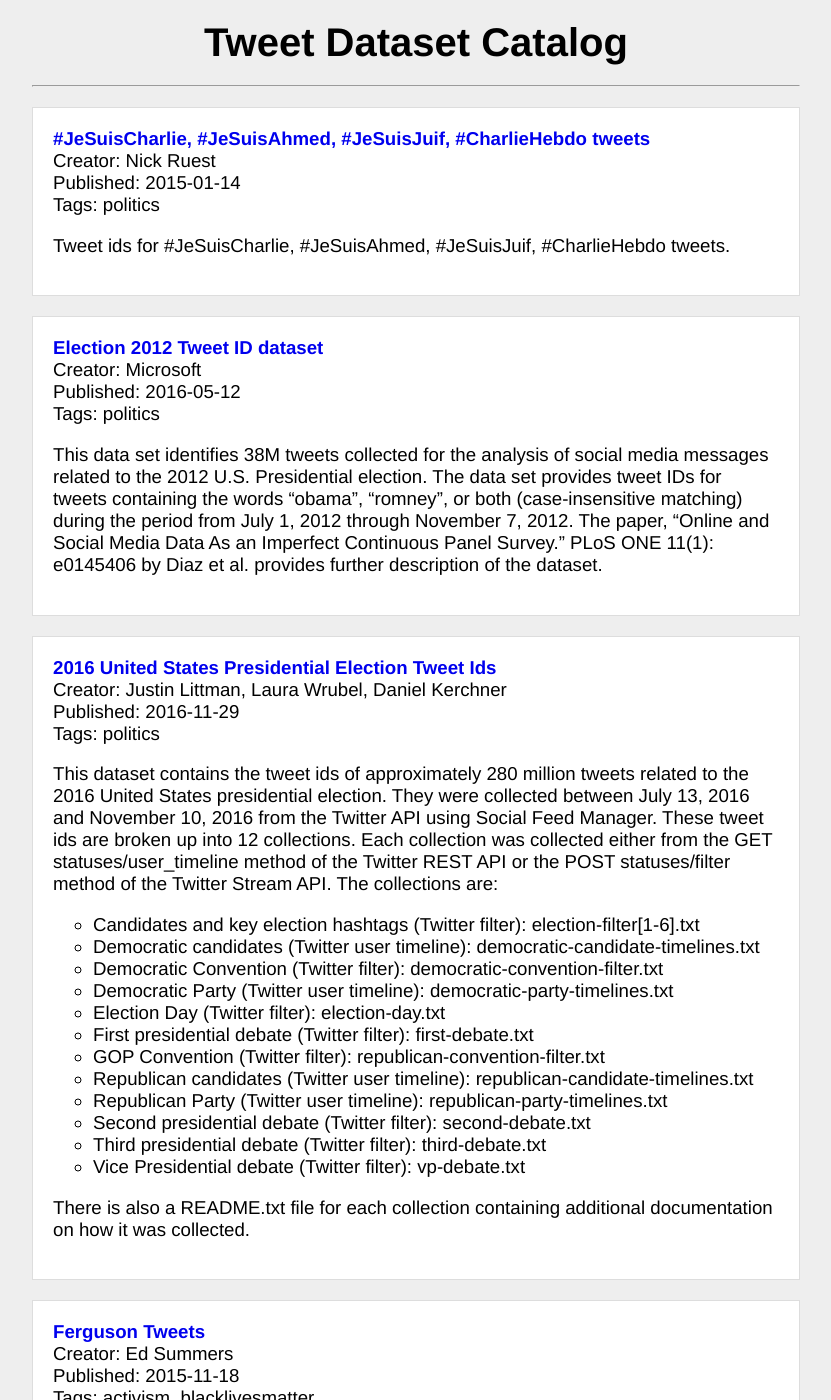
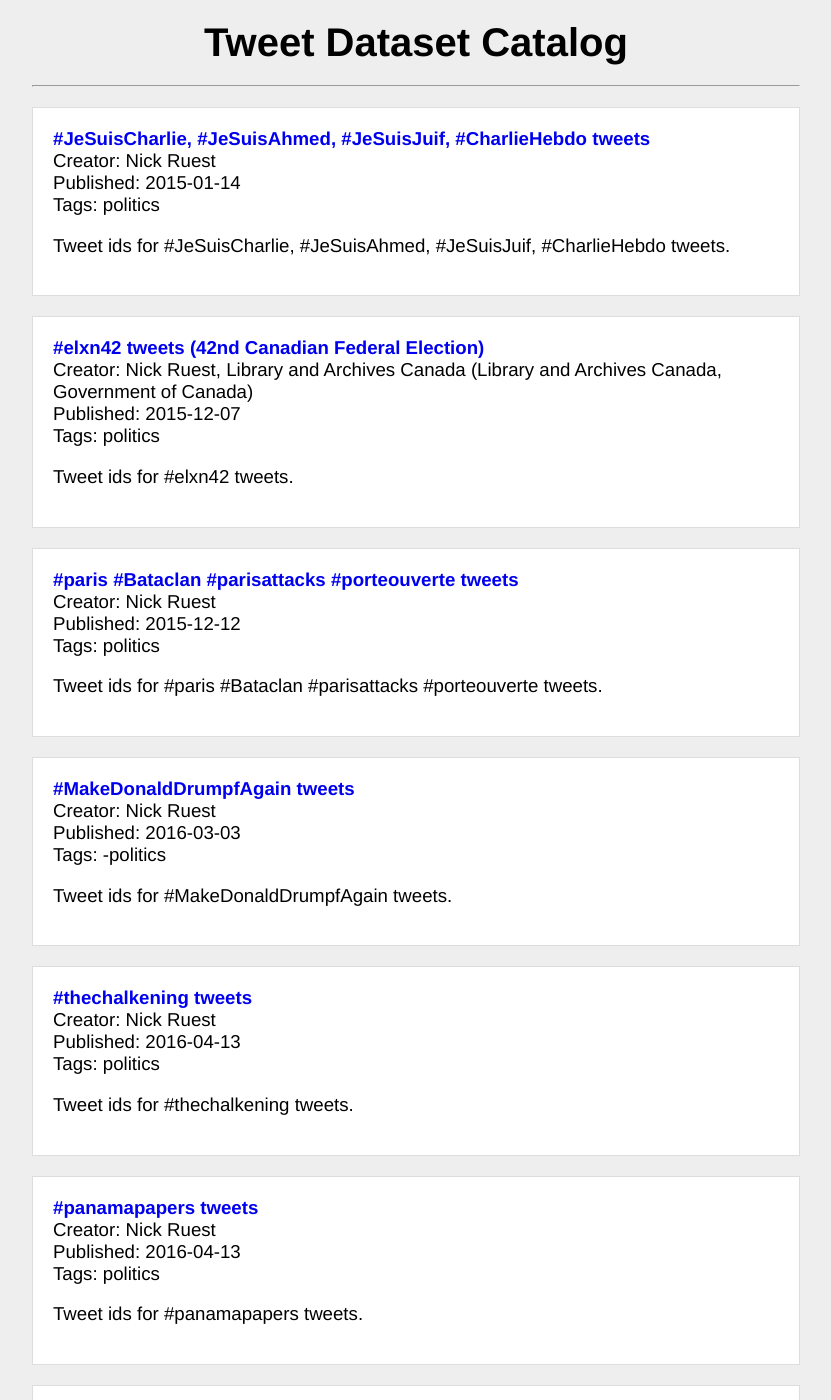
Before and after one commit to DocNow/catalog, a Jekyll site: the page built from index.html, in a window 1280 px wide and 1400 px high. Shown: the whole window, without its empty margins (224-1055 px from the left). Built offline with Jekyll 4.4.1, drawn with Linux system fonts in a browser that asks for light colours; some of the changed text lies outside the part shown.

Commit message:
Add a bunch of my datasets

```diff
--- a/_data/datasets.yml
+++ b/_data/datasets.yml
@@ -7,6 +7,60 @@
   description: >
     Tweet ids for #JeSuisCharlie, #JeSuisAhmed, #JeSuisJuif, #CharlieHebdo
     tweets.
+
+- title: "#elxn42 tweets (42nd Canadian Federal Election)"
+  creator: Nick Ruest, Library and Archives Canada (Library and Archives Canada, Government of Canada)
+  url: http://hdl.handle.net/10864/11311
+  published: 2015-12-07
+  tags:
+    - politics
+  description: >
+    Tweet ids for #elxn42 tweets.
+
+- title: "#paris #Bataclan #parisattacks #porteouverte tweets"
+  creator: Nick Ruest
+  url: http://hdl.handle.net/10864/11312
+  published: 2015-12-12
+  tags:
+    - politics
+  description: >
+    Tweet ids for #paris #Bataclan #parisattacks #porteouverte tweets.
+
+- title: "#MakeDonaldDrumpfAgain tweets"
+  creator: Nick Ruest
+  url: http://hdl.handle.net/10864/11491
+  published: 2016-03-03
+  tags:
+    -politics
+  description: >
+    Tweet ids for #MakeDonaldDrumpfAgain tweets.
+
+- title: "#thechalkening tweets"
+  creator: Nick Ruest
+  url: http://hdl.handle.net/10864/11591
+  published: 2016-04-13
+  tags:
+    - politics
+  description: >
+    Tweet ids for #thechalkening tweets.
+
+- title: "#panamapapers tweets"
+  creator: "Nick Ruest"
+  url: http://hdl.handle.net/10864/11592
+  published: 2016-04-13
+  tags:
+    - politics
+  description: >
+    Tweet ids for #panamapapers tweets.
+
+- title: "#NDP2016 tweets"
+  creator: Nick Ruest
+  url: http://hdl.handle.net/10864/11674
+  published: 2016-04-27
+  tags:
+    - politics
+  description: >
+    Tweet ids for #NDP2016 tweets during the 2016 NDP Convention.
 
 - title: Election 2012 Tweet ID dataset
   creator: Microsoft
@@ -22,6 +76,16 @@
     November 7, 2012. The paper, “Online and Social Media Data As an Imperfect
     Continuous Panel Survey.” PLoS ONE 11(1): e0145406 by Diaz et al.  provides
     further description of the dataset.
+
+- title: "#YMMfire tweets"
+  creator: Nick Ruest
+  url: http://hdl.handle.net/10864/12033
+  published: 2016-08-21
+  tags:
+    - Fort McMurry
+    - Wildfire
+  description: >
+    Tweet ids for #YMMfire tweets captured during the 2016 Fort McMurray Wildfire from 2016-05-01 to 2016-06-25.
 
 - title: 2016 United States Presidential Election Tweet Ids
   creator:
```
